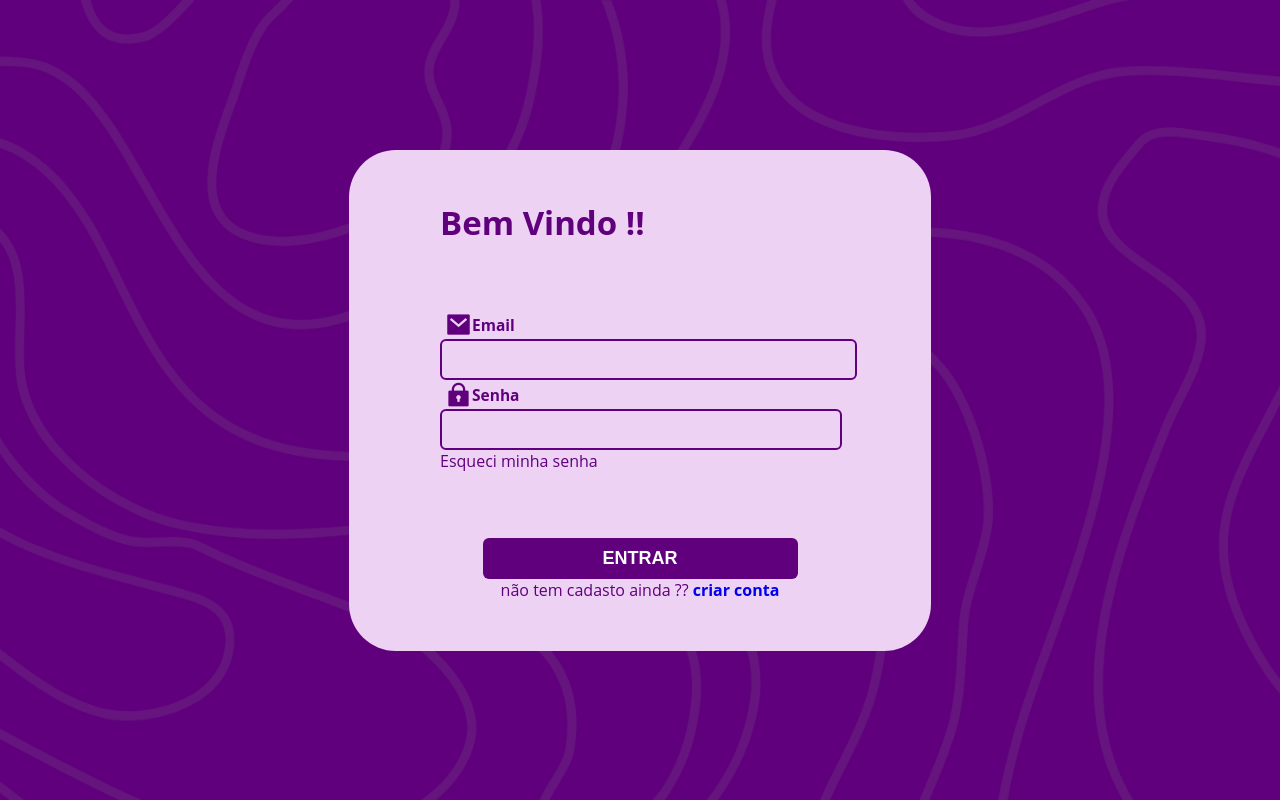
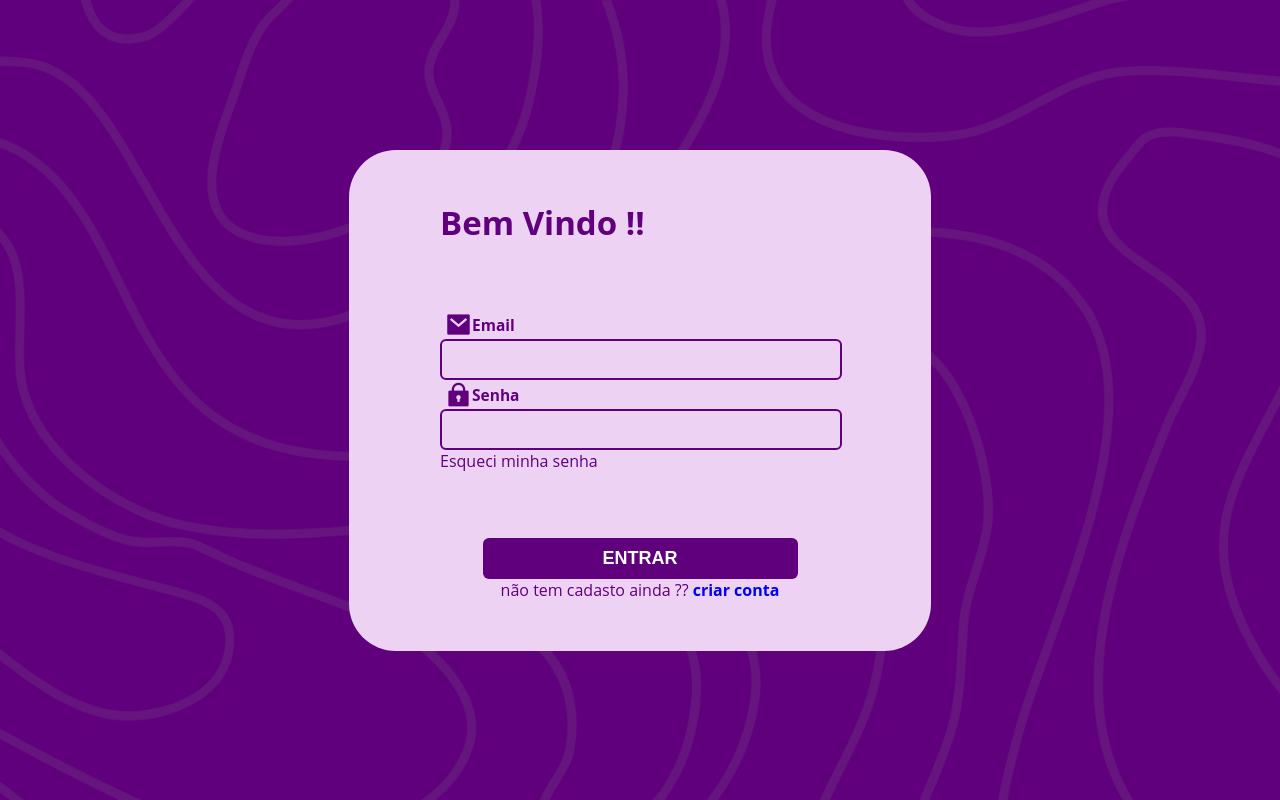
Before and after one commit to GBRbotelho/MarciaFront, a React (Vite) app: page /login in a window 1280 px wide. Built offline with nearby package versions, Linux system fonts and the light colour scheme; no server answers.

Commit message:
Spacing Input #2

```diff
--- a/src/pages/Login/components/InputEmail.module.css
+++ b/src/pages/Login/components/InputEmail.module.css
@@ -12,7 +12,7 @@
 .input input {
   padding: 0;
   height: 37px;
-  width: 100%;
+  width: calc(100% - 15px);
   border: #60007d solid 2px;
   border-radius: 6px;
   background-color: #edd2f4;
```
